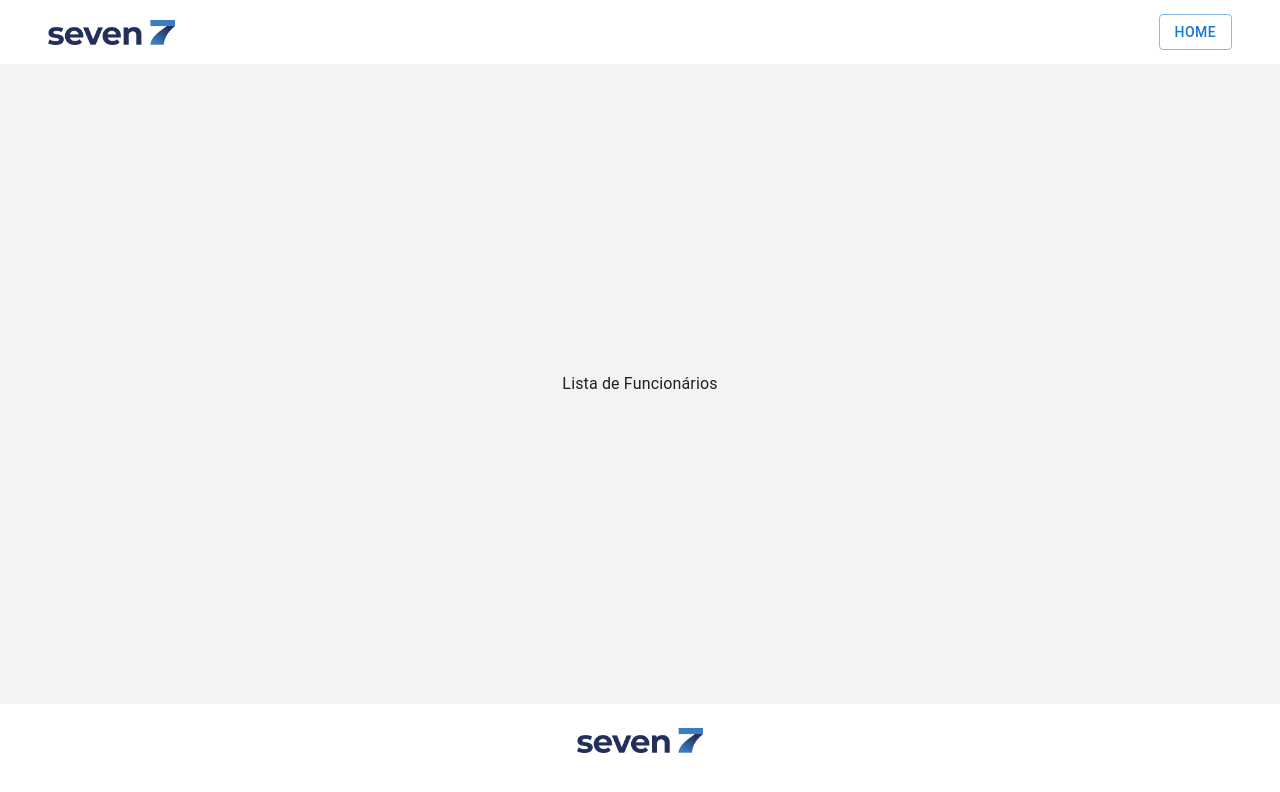
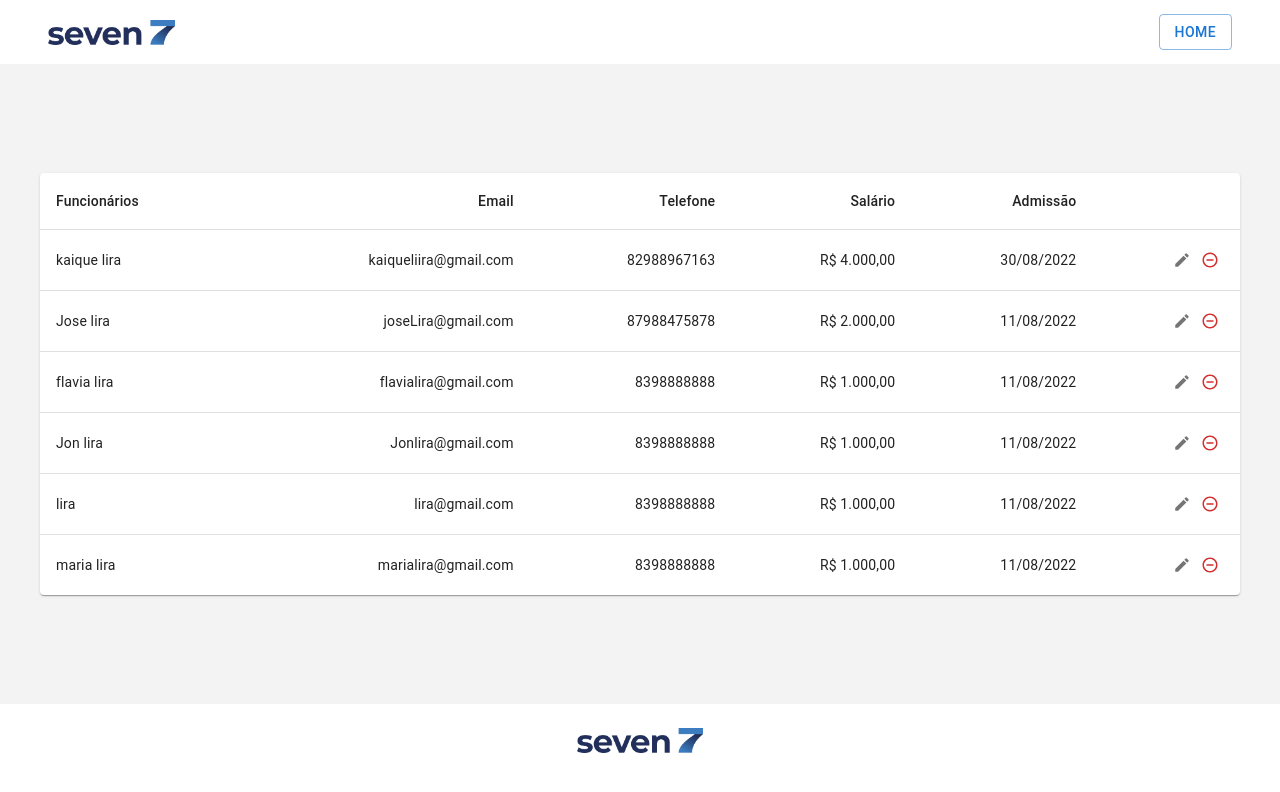
Before and after one commit to Kaiqueliira/Seven-INC, a React (Vite) app: page /list in a window 1280 px wide. Shown: the top 792 px of the page. Built offline with nearby package versions, Linux system fonts and the light colour scheme.

Commit message:
Inserção da Tabela de Funcionarios na Pagina de Lista

```diff
--- a/package.json
+++ b/package.json
@@ -14,6 +14,7 @@
     "@material-ui/core": "^4.12.4",
     "@mui/icons-material": "^5.8.4",
     "@mui/material": "^5.10.1",
+    "@mui/x-data-grid": "^5.15.3",
     "react": "^18.2.0",
     "react-dom": "^18.2.0",
     "react-router-dom": "^6.3.0"
--- a/src/App.jsx
+++ b/src/App.jsx
@@ -1,16 +1,9 @@
-import { createTheme } from "@mui/material/styles";
 import Home from "./pages/Home";
 import ListEmployee from "./pages/ListEmployee";
 
 import { BrowserRouter, Route, Routes } from "react-router-dom";
 
 function App() {
-  const theme = createTheme({
-    palette: {
-      main: "red",
-    },
-  });
-
   return (
     <BrowserRouter>
       <Routes>
--- a/src/components/Container/index.jsx
+++ b/src/components/Container/index.jsx
@@ -6,10 +6,12 @@ const useStyles = makeStyles((theme) => ({
     display: "flex",
     flexDirection: "column",
     alignItems: "center",
+    width: "100%",
   },
   main: {
     background: "#f3f3f3",
-    height: "calc(100vh - 20vh)",
+    width: '100vw',
+    minHeight: "calc(100vh - 20vh)",
     position: "relative",
     display: "flex",
     justifyContent: "center",
--- a/src/components/Footer/index.jsx
+++ b/src/components/Footer/index.jsx
@@ -7,6 +7,7 @@ const useStyles = makeStyles((theme) => ({
     padding: theme.spacing(3),
     textAlign: "center",
     fontWeight: "bold",
+    position: "relative",
   },
 }));
 
--- a/src/pages/Home.jsx
+++ b/src/pages/Home.jsx
@@ -35,7 +35,7 @@ export default function Home() {
   const classes = useStyles();
   const navigate = useNavigate();
   return (
-    <div className={classes.container}>
+    <>
       <Header />
       <main className={classes.main}>
         <Container>
@@ -58,6 +58,6 @@ export default function Home() {
         </Container>
       </main>
       <Footer />
-    </div>
+    </>
   );
 }
--- a/src/pages/ListEmployee.jsx
+++ b/src/pages/ListEmployee.jsx
@@ -1,13 +1,14 @@
 import Container from "../components/Container";
 import Footer from "../components/Footer";
 import Header from "../components/Header";
+import TableEmployees from "../components/TableEmployees";
 
 export default function ListEmployee() {
   return (
     <>
       <Header />
       <Container>
-        <div>Lista de Funcionários</div>
+        <TableEmployees></TableEmployees>
       </Container>
       <Footer />
     </>
```
Also changed, not shown: 1 other file (tests, documents, lock files or other folders).
